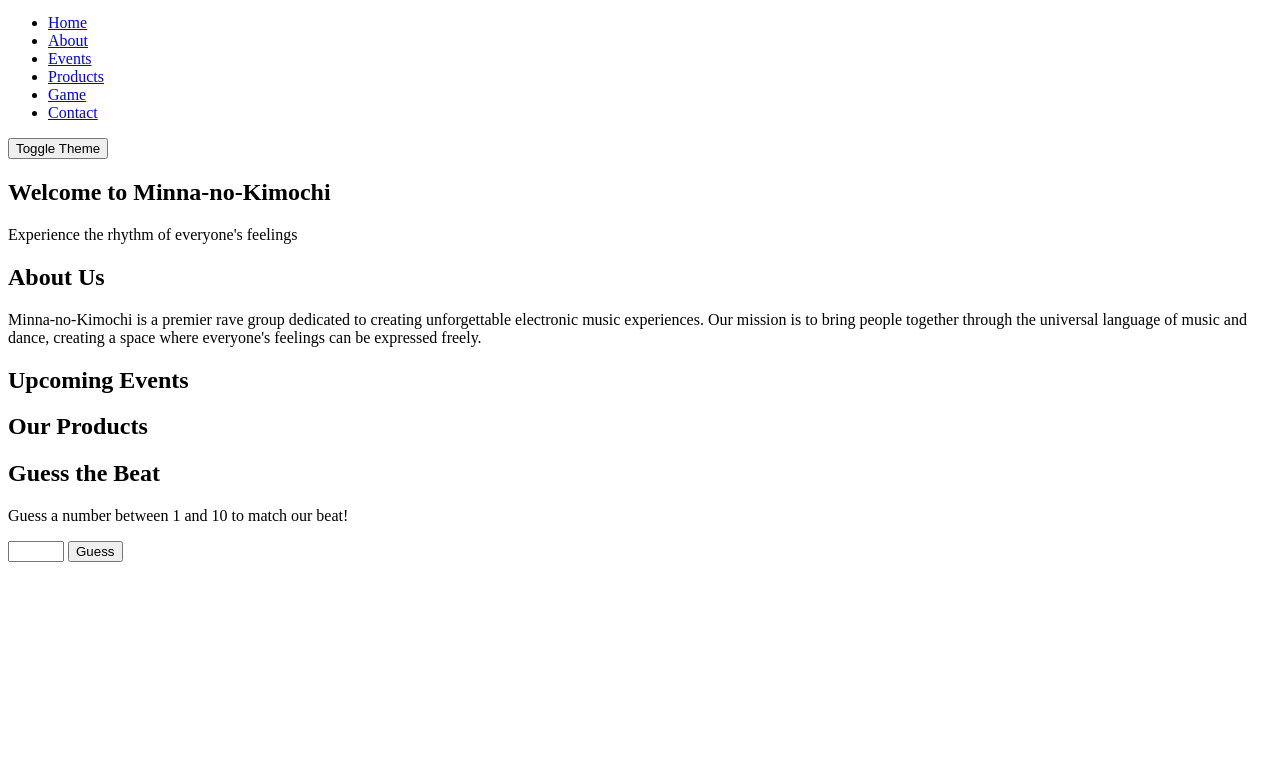
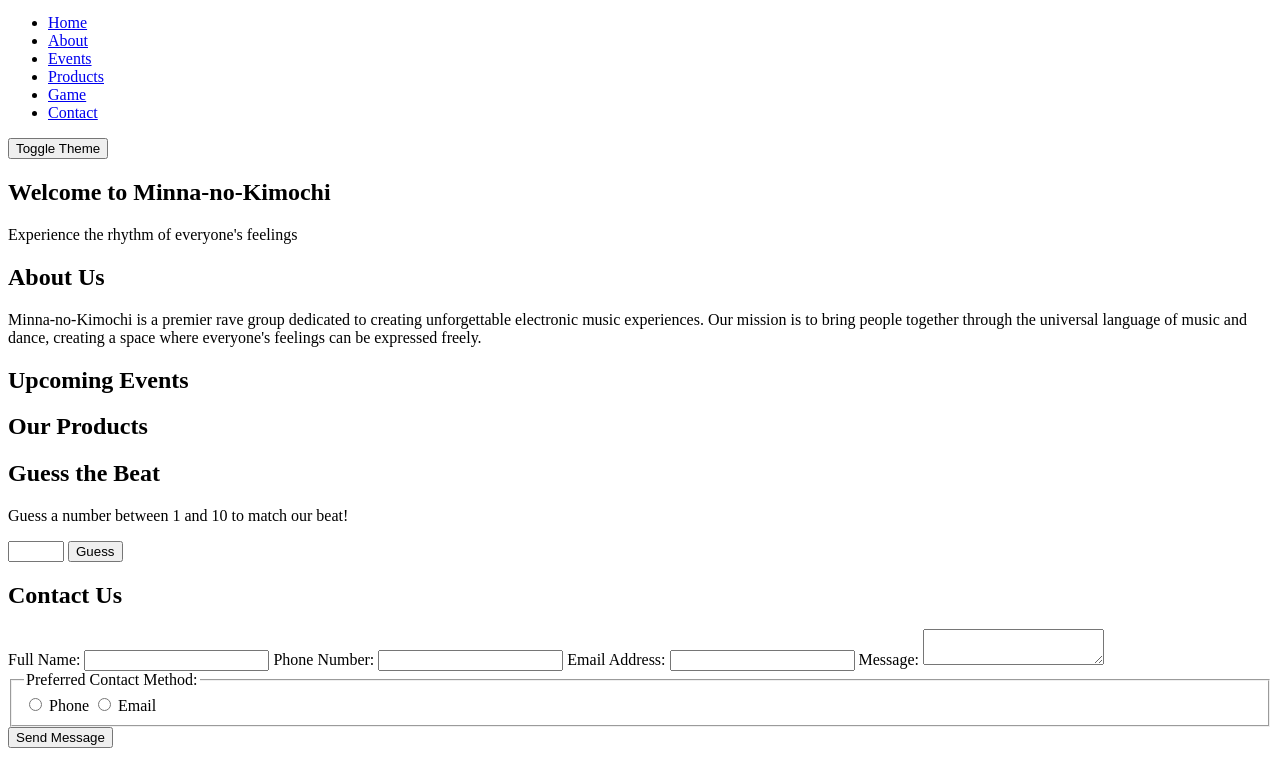
Before and after one commit to Cthulhhu/Minna-no-Kimochi, a plain HTML site: page index.html in a window 1280 px wide. Shown: the part 1663-2427 px from the top of the page. Before the commit the page ends 2241 px from the top, so only its background shows below. Drawn offline with Linux system fonts and the light colour scheme.

Commit message:
Update index.html

```diff
--- a/index.html
+++ b/index.html
@@ -49,3 +49,34 @@
             <button id="guess-button">Guess</button>
             <p id="game-result"></p>
         </section>
+
+        <section id="contact">
+            <h2>Contact Us</h2>
+            <form id="contact-form">
+                <label for="full-name">Full Name:</label>
+                <input type="text" id="full-name" name="full-name" required>
+
+                <label for="phone">Phone Number:</label>
+                <input type="tel" id="phone" name="phone">
+
+                <label for="email">Email Address:</label>
+                <input type="email" id="email" name="email">
+
+                <label for="comments">Message:</label>
+                <textarea id="comments" name="comments" required></textarea>
+
+                <fieldset>
+                    <legend>Preferred Contact Method:</legend>
+                    <label>
+                        <input type="radio" name="contact-method" value="phone"> Phone
+                    </label>
+                    <label>
+                        <input type="radio" name="contact-method" value="email"> Email
+                    </label>
+                </fieldset>
+
+                <button type="submit">Send Message</button>
+            </form>
+            <div id="form-result"></div>
+        </section>
+    </main>
```
